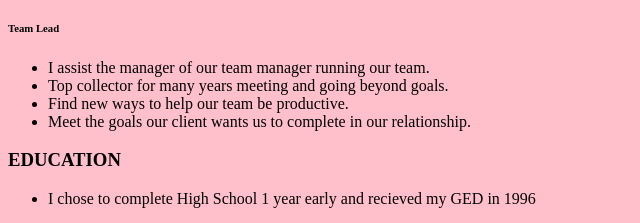
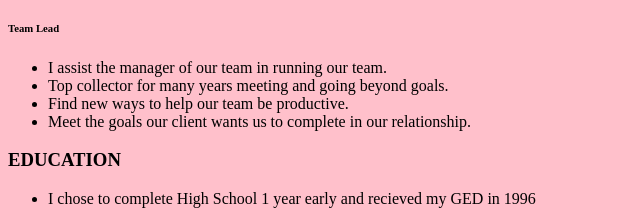
Before and after one commit to EriMacrina/EriMacrina.github.io, a plain HTML site: page index.html in a window 1280 px wide. Shown: the part 421-644 px from the top of the page, 0-640 px from the left. Drawn offline with Linux system fonts and the light colour scheme.

Commit message:
Update index.html

```diff
--- a/index.html
+++ b/index.html
@@ -19,7 +19,7 @@
       <h5>Present to 08/03/2015</h5>
       <h6>Team Lead</h6>
     <ul>
-      <li>I assist the manager of our team manager running our team. </Li>
+      <li>I assist the manager of our team in running our team. </Li>
       <li>Top collector for many years meeting and going beyond goals.</li>
       <li>Find new ways to help our team be productive.</li>
       <li>Meet the goals our client wants us to complete in our relationship.
```
